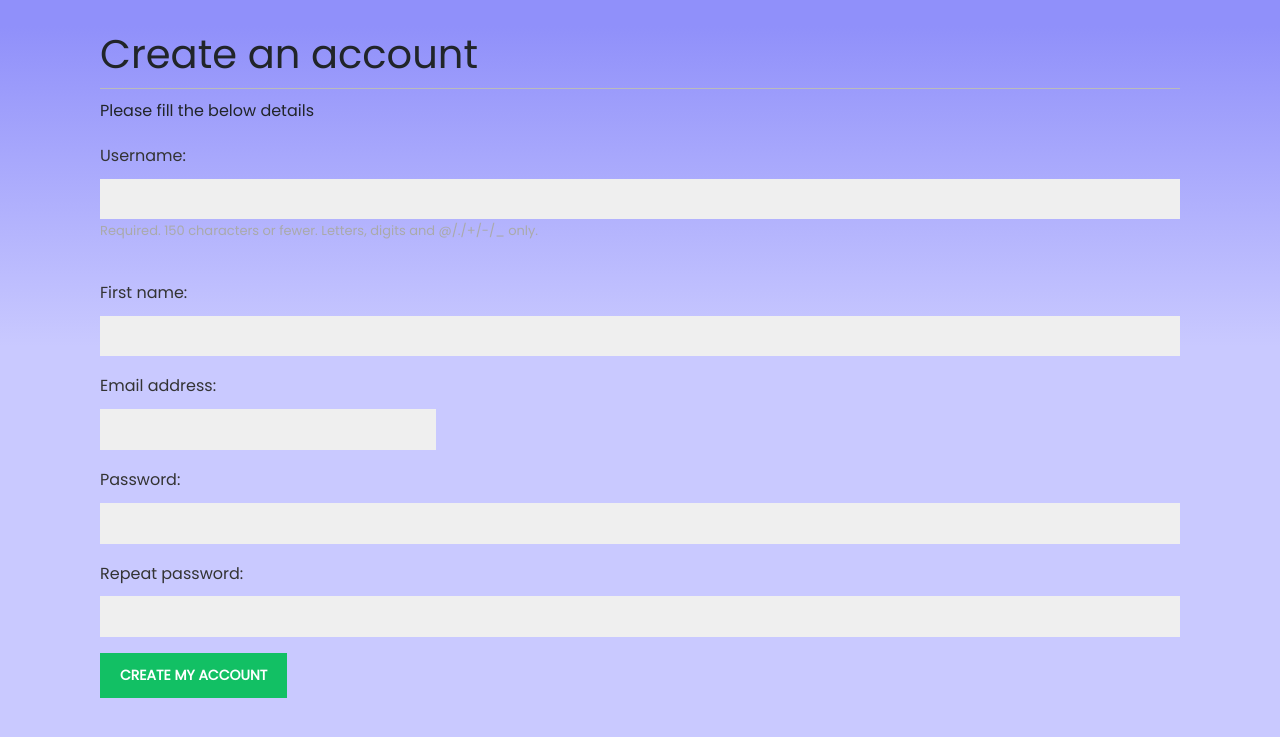
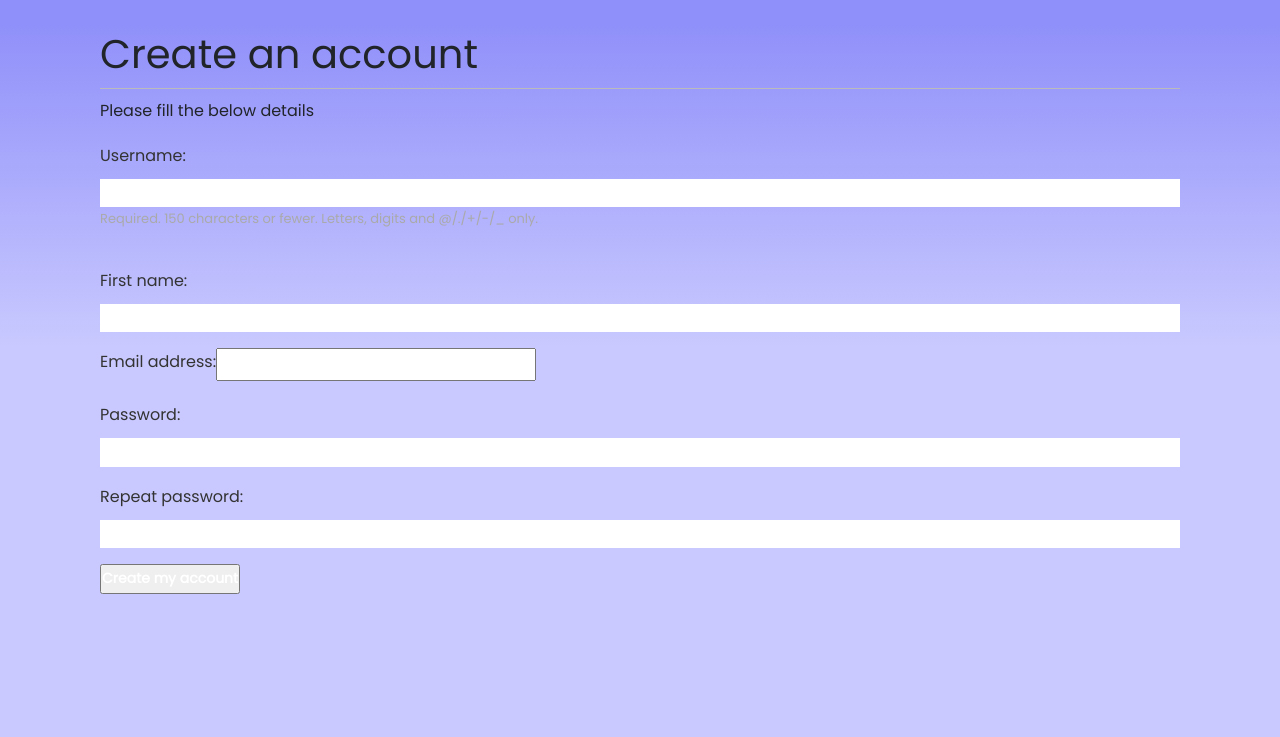
Before and after one commit to pravesh-k/social-site, a Django app: page /account/register/ in a window 1280 px wide. Shown: the part 54-791 px from the top of the page. Run offline with Django 3.2, Linux system fonts and the light colour scheme; some libraries are stand-ins or nearby versions; some web fonts are replaced.

Commit message:
minor: adjusting styling parameters

```diff
--- a/account/static/css/base.css
+++ b/account/static/css/base.css
@@ -212,7 +212,7 @@ input[type='password'] {
     width: 100%
 }
 
-input, textarea {
+/* input, textarea {
     clear:both;
     float:left;
     margin:0 0 10px;
@@ -220,14 +220,11 @@ input, textarea {
     border:0;
     padding:6px 10px;
     font-size:14px;
-}
-input[type=submit], a.button {
+} */
+input[type=submit] {
     font-weight:bold;
-    background:#12c064;
     color:#fff;
-    padding:10px 20px;
     font-size:14px;
-    text-transform:uppercase;
 }
 
 .input-field {
```
